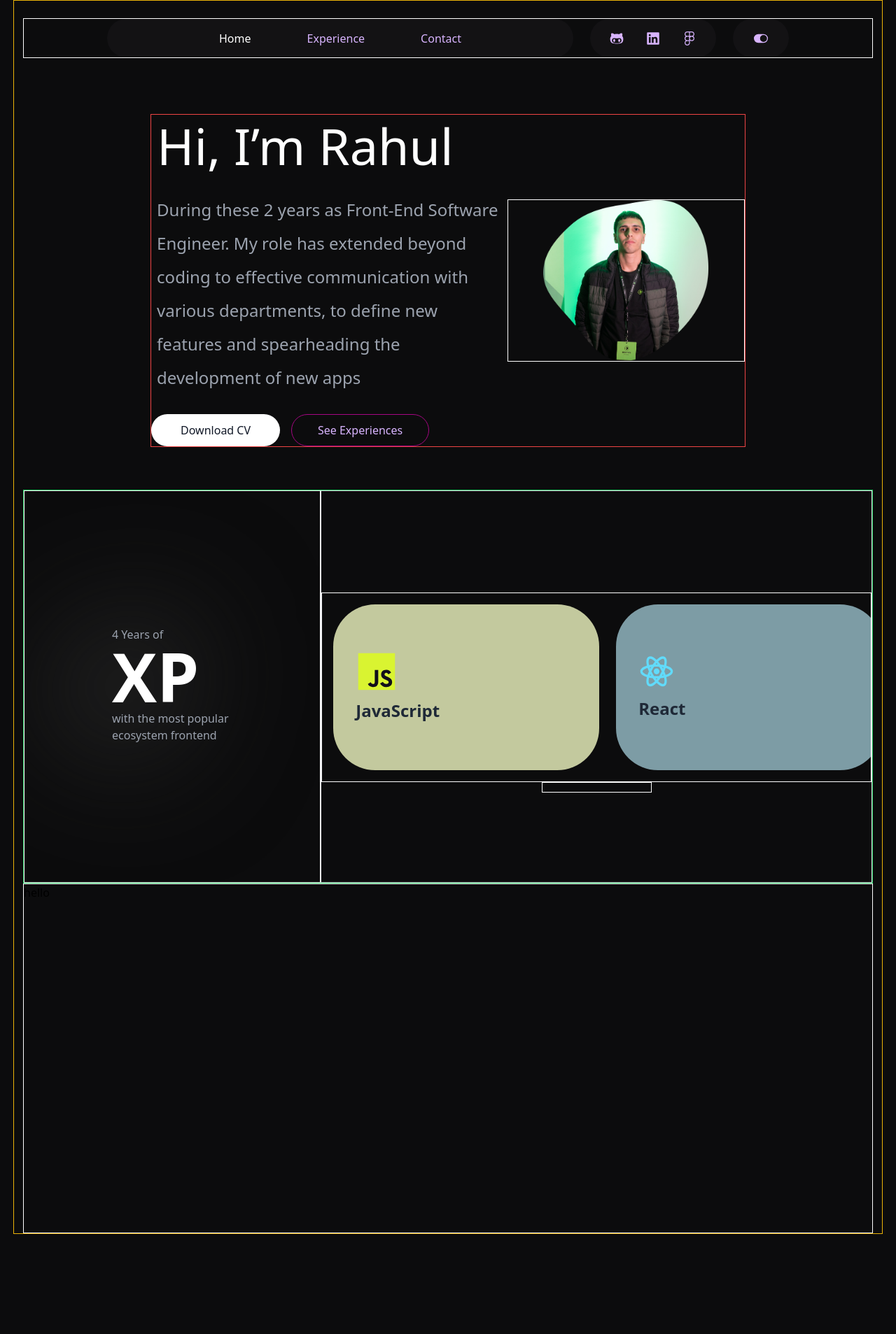
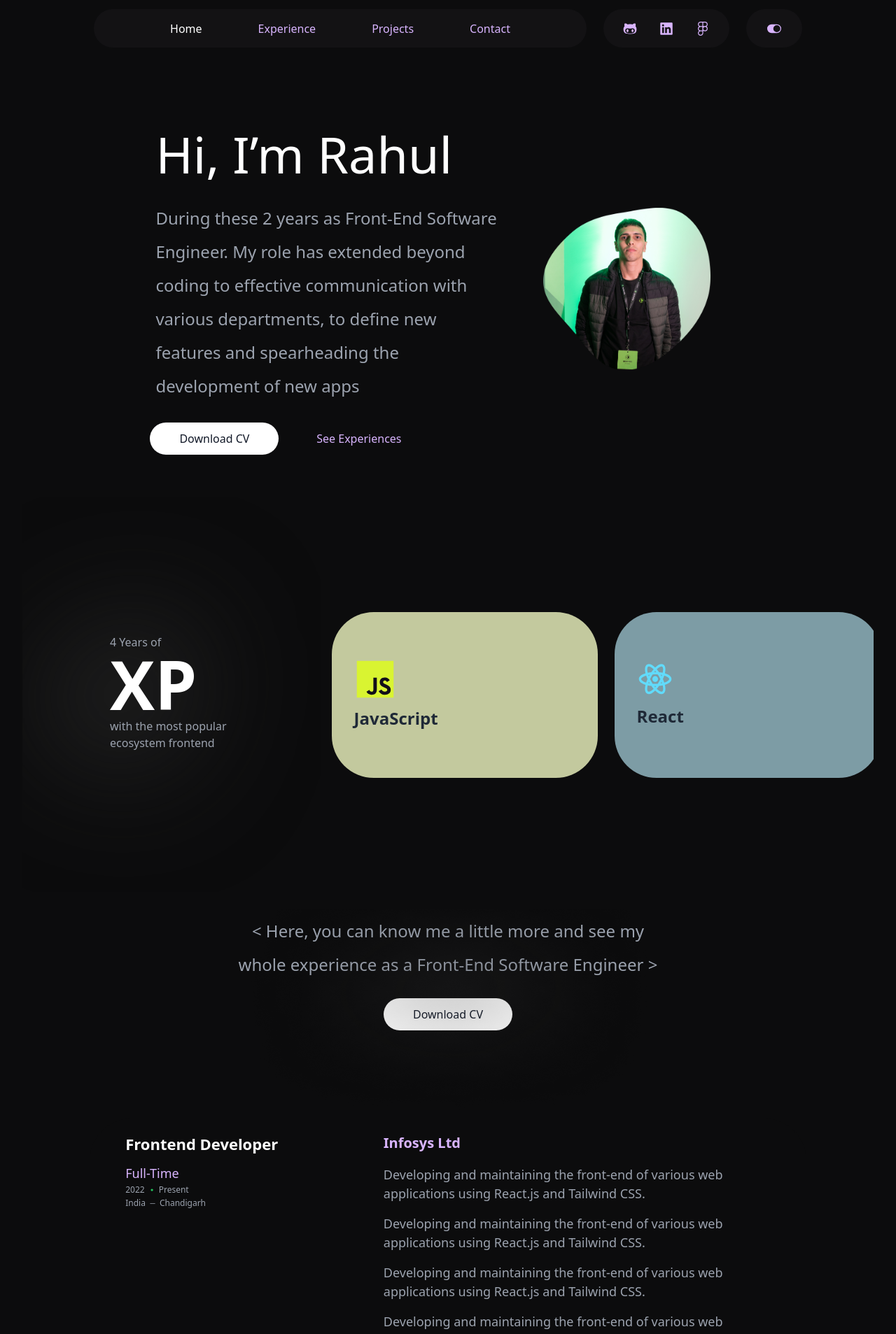
Before and after one commit to FossXpert/portfolio, a React (Vite) app in the folder my-project/: page / in a window 1280 px wide. Shown: the top 1907 px of the page at 70% size. Before the commit the page ends 1764 px from the top, so only its background shows below. Built offline with nearby package versions, Linux system fonts and the light colour scheme.

Commit message:
Stop - 3

```diff
--- a/my-project/src/assets/header.json
+++ b/my-project/src/assets/header.json
@@ -18,11 +18,18 @@
                 "id":"2"
             },
             {
+                "label":"Projects",
+                "link":"/project",
+                "active":"true",
+                "isHide":"false",
+                "id":"3"
+            },
+            {
                 "label":"Contact",
                 "link":"/contact",
                 "active":"true",
                 "isHide":"false",
-                "id":"3"
+                "id":"4"
             }
         ],
         "theme":{
--- a/my-project/src/components/Experience/Experience.tsx
+++ b/my-project/src/components/Experience/Experience.tsx
@@ -1,14 +1,61 @@
-import React from 'react'
+import React, { forwardRef } from 'react';
+import vectorImage from './Vector2.png'
+import exp from  './experience.json'
+import { LuDot } from 'react-icons/lu';
+import { GoDash } from 'react-icons/go';
 
-type Props = {}
-const bo = 'border border-solid border-white';
 
-const Experience = (props: Props) => {
+type Props = {};
+const bo = '';
+const expp = "< Here, you can know me a little more and see my whole experience as a Front-End Software Engineer >";
+
+// Forward ref to the Experience component
+const Experience = forwardRef<HTMLDivElement>((props: Props, ref) => {
   return (
-    <div className={`${bo} flex flex-col max-w-[100vw] h-[500px]` }>
-        hello
+    <div ref={ref} className={`${bo} justify-start items-center text-white flex flex-col max-w-[100vw] h-[auto]`}>
+      <div className={`${bo} relative items-center flex flex-col w-[auto] h-[300px] mt-[2%] gap-8`}>
+        <img className={`${bo} w-[100%] bg-transparent absolute h-[100%]`} src={vectorImage} alt='vector'/>
+        <p className={`${bo} text-center text-gray-400 p-2 font-light leading-[48px] text-[1.5rem] w-[616px] h-[96px]`}>{expp}</p>
+        <button className={`w-[184px] h-[46px] text-gray-900 bg-white rounded-full`}>Download CV</button>
+      </div>
+      <div className={`${bo} flex flex-col justify-center items-center w-[80vw] h-[full]`}>
+        {
+          exp.experience.filter((item) => item.enable === 'true').map((value,index) => (
+            <div key={index} className={`${bo} justify-center items-center !border-red-600 flex w-[100%] h-[390px] rounded-[60px]`}>
+            <div className={`${bo} flex w-[90%] h-[90%]`}>
+                <div className={`${bo} w-[40%] h-[100%]`}>
+                  <div className={`${bo} w-[100%] h-[40%]`}>
+                    <h1 className={`${bo} font-semibold text-[22px]`}>{value.title}</h1>
+                    <p className={`${bo} font-normal text-[18px] text-purple-300 mt-3`}>{value.contract}</p>
+                    <div className={`${bo} flex items-center font-light text-[12px] text-gray-400`}>
+                      {value.startYear}<LuDot className={`text-xl text-green-500`}/>{value.endYear}
+                    </div>
+                    <p className={`${bo} flex items-center font-light text-[12px] gap-1 text-gray-400`}>
+                      {value.country}
+                      <GoDash className={`text-xs`}/>
+                      {value.city}
+                    </p>
+                  </div>
+                </div>
+                <div className={`${bo} flex flex-col w-[60%] gap-[17px] h-[100%]`}>
+                  <p className={`${bo} font-semibold text-[20px] text-purple-300`}>{value.company}</p>
+                  <div className={`${bo} flex flex-col gap-4`}>
+                    {
+                      value.description.map((value1,index1) => (
+                        <p key={index1} className={`${bo} flex items-center font-light text-[18px] text-gray-400`} >
+                          {value1}
+                        </p>
+                      ))
+                    }
+                  </div>
+                </div>
+            </div>
+          </div>
+          ))
+        }
+      </div>
     </div>
-  )
-}
+  );
+});
 
-export default Experience
+export default Experience;
--- /dev/null
+++ b/my-project/src/components/Experience/experience.json
@@ -0,0 +1,74 @@
+{
+  "experience": [
+    {
+      "title": "Frontend Developer",
+      "company": "Infosys Ltd",
+      "startYear": 2022,
+      "endYear": "Present",
+      "description": [
+        "Developing and maintaining the front-end of various web applications using React.js and Tailwind CSS.",
+        "Developing and maintaining the front-end of various web applications using React.js and Tailwind CSS.",
+        "Developing and maintaining the front-end of various web applications using React.js and Tailwind CSS.",
+        "Developing and maintaining the front-end of various web applications using React.js and Tailwind CSS."
+      ],
+      "skills": [
+        "React.js",
+        "Tailwind CSS",
+        "JavaScript",
+        "TypeScript",
+        "NextJS"
+      ],
+      "id": "1",
+      "country":"India",
+      "city":"Chandigarh",
+      "contract":"Full-Time",
+      "enable":"true"
+    },
+    {
+      "title": "UI/UX Designer",
+      "company": "Creative Studio",
+      "startYear": 2022,
+      "endYear": "Present",
+      "description": [
+        "Developing and maintaining the front-end of various web applications using React.js and Tailwind CSS.",
+        "Developing and maintaining the front-end of various web applications using React.js and Tailwind CSS.",
+        "Developing and maintaining the front-end of various web applications using React.js and Tailwind CSS.",
+        "Developing and maintaining the front-end of various web applications using React.js and Tailwind CSS."
+      ],
+      "skills": [
+        "Figma",
+        "Adobe XD",
+        "Sketch",
+        "User Research"
+      ],
+      "id": "1",
+      "country":"India",
+      "city":"Chandigarh",
+      "contract":"Full-Time",
+      "enable":"false"
+    },
+    {
+      "title": "Web Developer Intern",
+      "company": "Startup XYZ",
+      "startYear": 2018,
+      "endYear": 2019,
+      "description": [
+        "Developing and maintaining the front-end of various web applications using React.js and Tailwind CSS.",
+        "Developing and maintaining the front-end of various web applications using React.js and Tailwind CSS.",
+        "Developing and maintaining the front-end of various web applications using React.js and Tailwind CSS.",
+        "Developing and maintaining the front-end of various web applications using React.js and Tailwind CSS."
+      ],
+      "skills": [
+        "HTML",
+        "CSS",
+        "JavaScript",
+        "Bootstrap"
+      ],
+      "id": "3",
+      "country":"India",
+      "city":"Chandigarh",
+      "contract":"Full-Time",
+      "enable":"false"
+    }
+  ]
+}
--- a/my-project/src/components/Header/Header.tsx
+++ b/my-project/src/components/Header/Header.tsx
@@ -1,4 +1,4 @@
-import React, { useState } from 'react';
+import React, { useRef, useState } from 'react';
 import headerData from '../../assets/header.json';
 import {
   HOME, ABOUT, CONTACT,
@@ -11,9 +11,11 @@ import Icons from '../../assets/Icons';
 import svgIcons from '../../assets/icons-svg/icon-image'
 import { BsToggleOff, BsToggleOn } from 'react-icons/bs';
 import Experience from '../Experience/Experience';
+import { bo } from '../Home/Home';
 
-type Props = {};
-const bo = 'border border-solid border-white'
+type Props = {
+  experienceRef: React.RefObject<HTMLDivElement>;
+};
 
 
 export const getIcon = (iconName: string) => {
@@ -40,29 +42,38 @@ export const getHeaderComponent = (header: BaseHeaderProps) => {
   }
 };
 
-const Header = (props: Props) => {
+const Header = ({ experienceRef }: Props) => {
   const [activeTabComponent, setActiveTabComponent] = useState<string>(
     headerData.header.navigation.find((item) => item.active === 'true')?.label || HOME
   );
   const [nightMode,setNightMode] = useState(true);
+
+    // Create ref for Experience
+    const scrollToExperience = () => {
+      if (experienceRef.current) {
+        experienceRef.current.scrollIntoView({ behavior: 'smooth' });
+      }
+    };
+
+
   return (
     <>
-      <div className={`${bo} flex justify-center w-[full] mt-[25px] gap-6`}>
+      <div className={`${bo} fixed top-0 left-0 right-0 z-[1000] flex justify-center transform -translate-y-3 max-w-[100vw] mt-[25px] gap-6`}>
         {/* intead of opacity write alpha value  */}
-        <div className="large flex flex-[70%] bg-[#211F23]/35 gap-20 text-purple-300 max-w-[55%] h-[55px] rounded-[100px] justify-center items-center">
+        <div className={` flex flex-[70%] bg-[#211F23]/35 gap-20 text-purple-300 max-w-[55%] h-[55px] rounded-[100px] justify-center items-center`}>
           {headerData.header.navigation
             .filter((nav) => nav.active === 'true')
             .map((value, index) => (
               <button
                 key={value.id}
-                onClick={() => setActiveTabComponent(value.label)}
+                onClick={() => scrollToExperience()}
                 className={`${activeTabComponent === value.label ? 'text-white':"text-purple-300"}`}
               >
                 {value.label}
               </button>
             ))}
         </div>
-        <div className="small flex min-w-[180px] h-[55px] gap-8 bg-[#211F23]/35 text-purple-300 rounded-[100px]  justify-center items-center">
+        <div className=" small flex min-w-[180px] h-[55px] gap-8 bg-[#211F23]/35 text-purple-300 rounded-[100px]  justify-center items-center">
       {headerData.icon_header.navigation
         .filter((item) => item.active === "true")
         .map((value, index) => {
@@ -74,7 +85,7 @@ const Header = (props: Props) => {
           );
         })}
         </div>
-        <div className="small flex min-w-[80px] h-[55px] gap-8 bg-[#211F23]/35 text-purple-300 rounded-[100px]  justify-center items-center">
+        <div className=" small flex min-w-[80px] h-[55px] gap-8 bg-[#211F23]/35 text-purple-300 rounded-[100px]  justify-center items-center">
             <button onClick={()=>setNightMode(!nightMode)}>
             {nightMode ? <BsToggleOn className='text-xl bg-transparent'/>:<BsToggleOff className='text-xl bg-transparent'/>}
             </button>
@@ -88,3 +99,6 @@ const Header = (props: Props) => {
 };
 
 export default Header;
+
+//coui
+//cxmjobdetailui
--- a/my-project/src/components/Home/Banner.tsx
+++ b/my-project/src/components/Home/Banner.tsx
@@ -1,5 +1,6 @@
 import React, { FC } from 'react';
 import bannerImage from '../../assets/Group39.png';
+import { bo } from './Home';
 
 
 type Props = {
@@ -7,15 +8,14 @@ type Props = {
   description:string;
 }
 
-const bo = 'border border-solid border-white'
 const Banner:FC<Props> = ({title,description}) => {
   return (
     <>
-        <div className={`${bo} !border-red-500 text-white flex justify-between items-center mt-20 mx-[15%]`}>
+        <div className={`${bo} text-white flex justify-between items-center mt-[11rem] mx-[15%]`}>
             <div className={` flex flex-col w-[60%] h-[40%] `}>
                 <h1 className={` text-7xl p-2 `}>{title}</h1>
                 <p className={`mt-4 text-gray-400 p-2 font-light leading-[48px] text-[1.5rem]`}>{description}</p>
-                <div className={` flex gap-4 mt-5`}>
+                <div className={`flex gap-4 mt-5`}>
                   <button className={`w-[184px] h-[46px] text-gray-900 bg-white rounded-full`}>Download CV</button>
                   <button className={`w-[197px] h-[46px] text-purple-300 ${bo} !border-[#A60683] rounded-full`}>See Experiences</button>
                 </div>
--- a/my-project/src/components/Home/Carousel.tsx
+++ b/my-project/src/components/Home/Carousel.tsx
@@ -4,6 +4,7 @@ import Card from '../Cards/Card'
 import cardData from '../Cards/cardDetails.json'
 import { getIcon, getIconSvg } from '../Header/Header'
 import { useRef } from 'react'
+import { bo } from './Home'
 
 
 
@@ -13,8 +14,6 @@ import { useRef } from 'react'
 // scrollWidth → The total width of the scrollable content.
 
 type Props = {}
-const bo = 'border border-solid border-white'
-
 const Carousel = (props: Props) => {
 
   const cardContainerRef = useRef<HTMLDivElement | null>(null);
@@ -59,7 +58,7 @@ const Carousel = (props: Props) => {
           <p className={`text-gray-400 font-light bg-inherit !border-yellow-500 text-[1rem]`}>with the most popular ecosystem frontend</p>
         </div>
       </div>
-      <div className={`${bo}carousel justify-center items-center flex flex-[3/4] flex-col w-[65%]`}>
+      <div className={`${bo} carousel justify-center items-center flex flex-[3/4] flex-col w-[65%]`}>
         <div ref={cardContainerRef} className={`${bo} flex w-full h-[auto] mt-4 overflow-x-auto p-4 gap-6`}>
           {cardData.card.map((value, index) => (
             <Card key={index} color={value.color} name={value.name} icon={getIconSvg(value.icon)} />
--- a/my-project/src/components/Home/Home.tsx
+++ b/my-project/src/components/Home/Home.tsx
@@ -5,7 +5,7 @@ import Experience from '../Experience/Experience';
 import Header from '../Header/Header';
 
 type Props = {}
-const bo = 'border border-solid border-white'
+export const bo = ''
 
 const Home = (props: Props) => {
   const title = "Hi, I’m Rahul";
@@ -17,14 +17,16 @@ const Home = (props: Props) => {
       expRef.current.scrollIntoView({behavior:"smooth"})
     }
   }
+  const experienceRef = useRef<HTMLDivElement | null>(null);
+
 
   return (
     <>
     <div className={`flex flex-col max-w-[97vw] px-[1%] h-[auto] ${bo} !border-yellow-500 justify-center`}>
-       <div><Header/></div>
+       <div><Header experienceRef={experienceRef} /></div>
        <div><Banner title={title} description={description}/></div>
        <div><Carousel/></div>
-       <div ref={expRef}><Experience/></div>
+       <div><Experience ref={experienceRef} /></div> {/* Pass ref to Experience */}
     </div>
     </>
 
--- a/my-project/src/index.css
+++ b/my-project/src/index.css
@@ -8,5 +8,11 @@
     margin: 0;
     padding: 0;
     background-color:#0C0C0D ;
-    /* font-family: 'Railway',sans-serif; */
+
+    /* scrollbar-width: none;   */
+
 }
+
+::-webkit-scrollbar {
+    /* display: none; */
+  }
```
Also changed, not shown: my-project/src/assets/experience.json (deleted, +0 -31 lines), my-project/src/components/Experience/Vector2.png (added).
